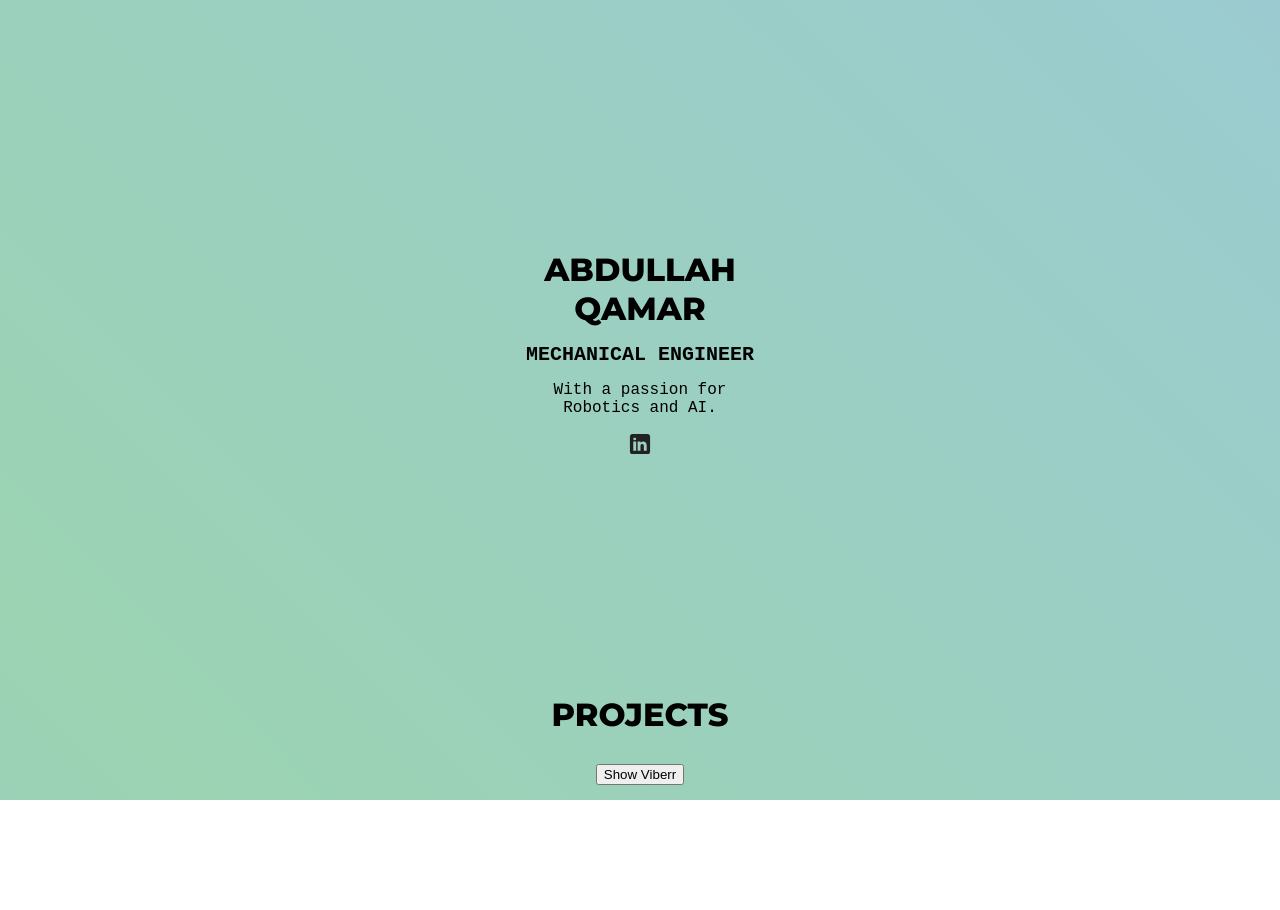
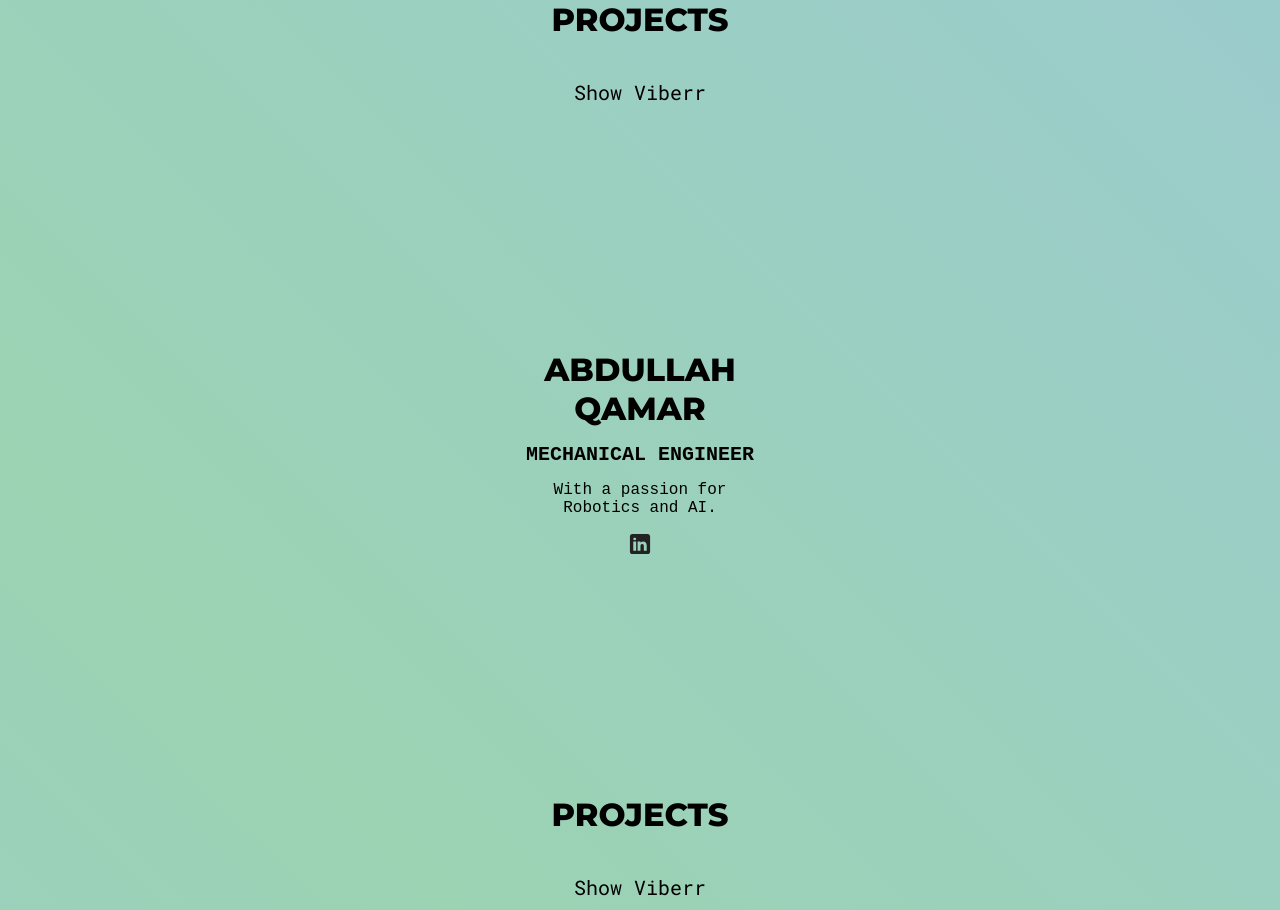
Before and after one commit to Abdullaqamar/portfolio, a React (Vite) app: page / in a window 1280 px wide. Before the commit the page ends 800 px from the top, so only its background shows below. Built offline with nearby package versions, Linux system fonts and the light colour scheme.

Commit message:
Your commit message

```diff
--- a/src/App.css
+++ b/src/App.css
@@ -101,3 +101,11 @@ p{
 .hover{
   cursor:pointer;
 }
+
+
+h3 {
+  font-family: "Roboto Mono", monospace;
+  font-optical-sizing: auto;
+  font-weight: 400;
+  font-style: normal;
+}
--- a/src/App.jsx
+++ b/src/App.jsx
@@ -7,6 +7,7 @@ function App() {
 
   return (
   <>
+    <Projects/>
     <Hero/>
     <Projects/>
     {/* <Footer/> */}
--- a/src/Sections/projects/Projects.jsx
+++ b/src/Sections/projects/Projects.jsx
@@ -72,7 +72,7 @@ function Projects() {
       <div className={styles.projectsContainer}>
         <ProjectCard
           src={viberr}
-          h3="Viberr"
+          h3="Show Viberr"
           p="Streaming App"
           onButtonClick={() => handleOpenModal({ src: viberr, h3: "Viberr", p: "Streaming App" })}
         />
--- a/src/Sections/projects/ProjectsStyles.module.css
+++ b/src/Sections/projects/ProjectsStyles.module.css
@@ -84,3 +84,40 @@
     cursor: pointer;
     margin-top: 10px;
   }
+
+  .projectText {
+    position: relative;
+    display: inline-block;
+  }
+
+  .projectText h3 {
+    margin: 0;
+    padding: 10px 20px;
+  }
+
+  .projectButton {
+    position: absolute;
+    top: 0;
+    left: 0;
+    right: 0;
+    bottom: 0;
+    border: none;
+    border-radius: 20px;
+    font-size: 20px;
+    font-weight: bold;
+    box-shadow: 0 4px 4px rgba(0, 0, 0, 0.25);
+    transition: opacity 200ms ease-in-out, box-shadow 200ms ease-in-out, transform 200ms ease-in-out;
+    opacity: 0;
+    background-color: rgba(255, 255, 255, 0.8);
+    cursor: pointer;
+  }
+
+  .projectText:hover .projectButton {
+    opacity: 0.5;
+    transform: scale(1.05);
+  }
+
+  .projectButton:active {
+    transform: translateY(2px);
+    box-shadow: 0 2px 2px rgba(0, 0, 0, 0.25);
+  }
--- a/src/common/ProjectCard.jsx
+++ b/src/common/ProjectCard.jsx
@@ -12,13 +12,16 @@
 
 // export default ProjectCard;
 
-
 import React from 'react';
+import styles from '../Sections/projects/ProjectsStyles.module.css';
 
 function ProjectCard({ src, h3, p, onButtonClick }) {
   return (
-    <div>
-      <button onClick={onButtonClick}>Show {h3}</button>
+    <div className={styles.projectText}>
+      <h3>{h3}</h3>
+      <button className={styles.projectButton} onClick={onButtonClick}>
+
+      </button>
     </div>
   );
 }
```
